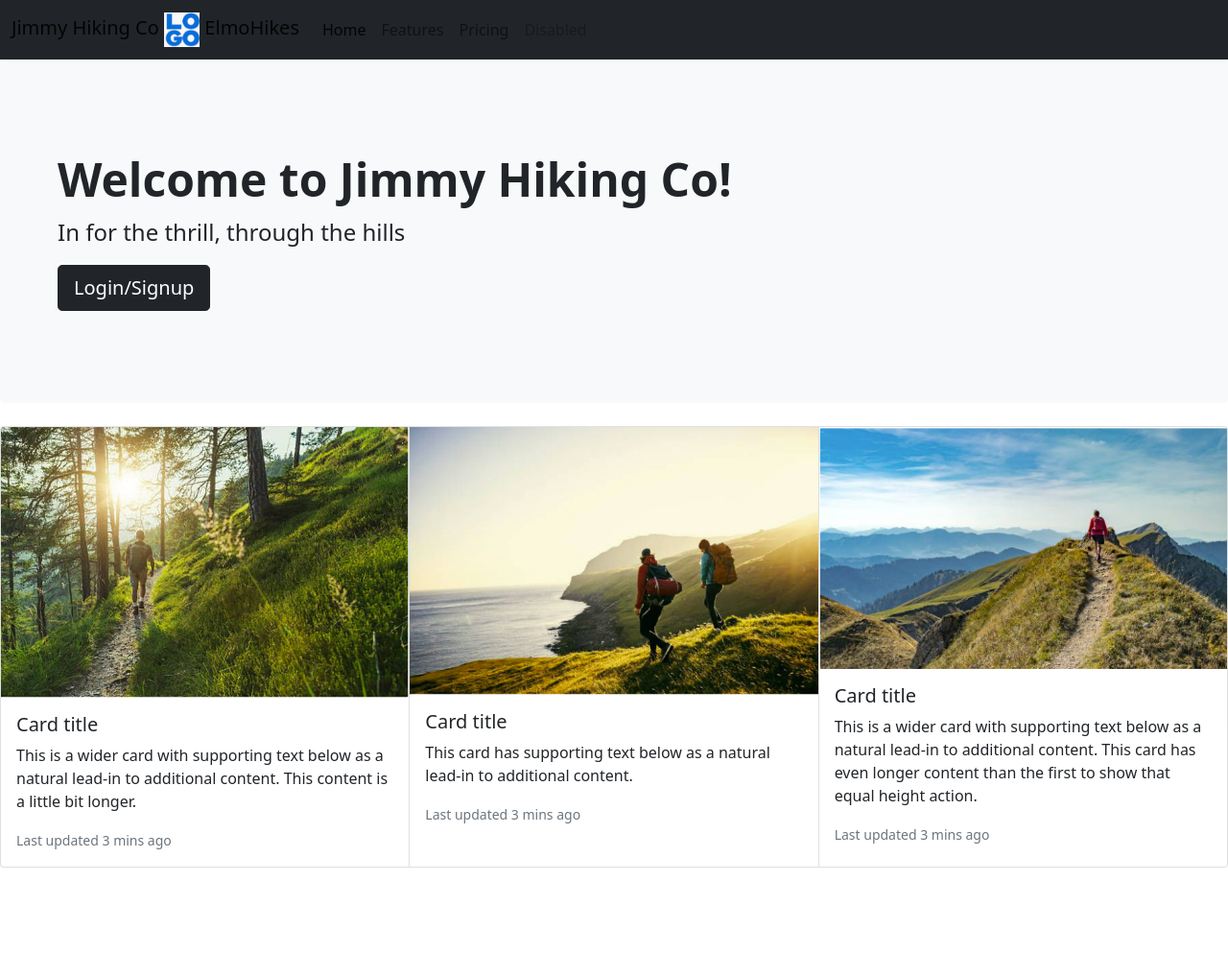
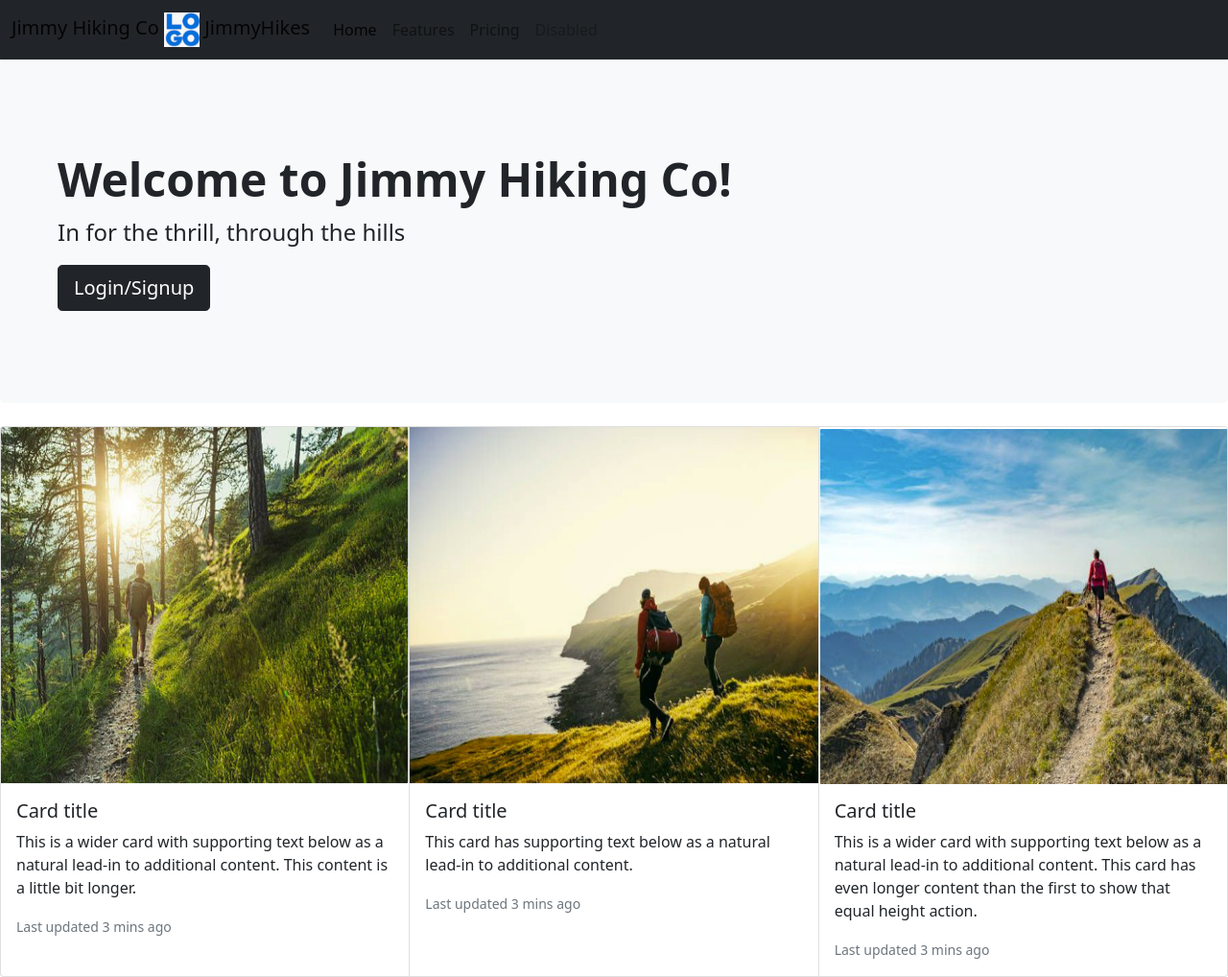
Before and after one commit to jimmytsang42/demo05_tsang_jimmy, a plain HTML site: page index.html in a window 1280 px wide. Shown: the whole page at 96% size. Before the commit the page ends 904 px from the top, so only its background shows below. Drawn offline with nearby package versions, Linux system fonts and the light colour scheme.

Commit message:
added clickable login button, aligned pictures

```diff
--- a/index.html
+++ b/index.html
@@ -30,7 +30,7 @@
   <div class="container-fluid">
     <a class="navbar-brand" href="#">Jimmy Hiking Co
         <img src="./images/logo.jpg" height="36">
-        ElmoHikes</a>
+        JimmyHikes</a>
     <button class="navbar-toggler" type="button" data-bs-toggle="collapse" data-bs-target="#navbarNav" aria-controls="navbarNav" aria-expanded="false" aria-label="Toggle navigation">
       <span class="navbar-toggler-icon"></span>
     </button>
@@ -58,16 +58,16 @@
       <h1 class="display-5 fw-bold">Welcome to Jimmy Hiking Co!</h1>
       <p class="col-md-8 fs-4">In for the thrill, through the hills</p>
 
-      <button class="btn btn-dark btn-lg" type="button">Login/Signup</button>
+     <!-- <button class="btn btn-dark btn-lg" type="button">Login/Signup</button> -->
 
       <!-- Add an onclick attribute to define click event handler -->
-      <!-- <button onclick="window.location.href='login.html'" class="btn btn-primary btn-lg" type="button">Login/Signup</button> -->
+      <button onclick="window.location.href='login.html'" class="btn btn-dark btn-lg" type="button">Login/Signup</button>
     </div>
 </div>
 
 <div class="card-group">
     <div class="card">
-      <img src="./images/hike1.jpg" class="card-img-top" alt="...">
+      <img src="./images/hike1.jpg" class="card-img-top" alt="hike1" width="619" height="372">
       <div class="card-body">
         <h5 class="card-title">Card title</h5>
         <p class="card-text">This is a wider card with supporting text below as a natural lead-in to additional content. This content is a little bit longer.</p>
@@ -75,7 +75,7 @@
       </div>
     </div>
     <div class="card">
-      <img src="./images/hike2.jpg" class="card-img-top" alt="...">
+      <img src="./images/hike2.jpg" class="card-img-top" alt="hike2" width="619" height="372">
       <div class="card-body">
         <h5 class="card-title">Card title</h5>
         <p class="card-text">This card has supporting text below as a natural lead-in to additional content.</p>
@@ -83,7 +83,7 @@
       </div>
     </div>
     <div class="card">
-      <img src="./images/hike3.jpg" class="card-img-top" alt="...">
+      <img src="./images/hike3.jpg" class="card-img-top" alt="hike3" width="619" height="372">
       <div class="card-body">
         <h5 class="card-title">Card title</h5>
         <p class="card-text">This is a wider card with supporting text below as a natural lead-in to additional content. This card has even longer content than the first to show that equal height action.</p>
```
